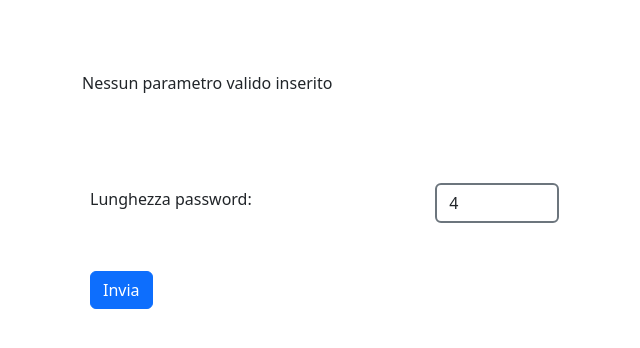
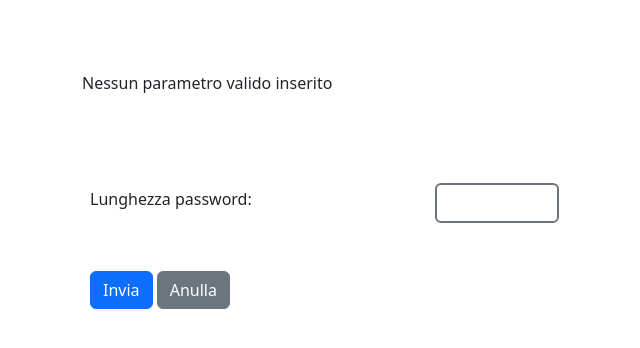
Before and after one commit to Antonio-Italiano/php-strong-password-generator, a PHP site: page / in a window 1280 px wide. Shown: the part 191-539 px from the top of the page, without its empty margins (266-906 px from the left). Run offline with PHP 8.4, Linux system fonts and the light colour scheme.

Commit message:
CHOSEN NUMBER RECOVERY

```diff
--- a/index.php
+++ b/index.php
@@ -1,5 +1,8 @@
 <?php
-// $password_lengt = $_GET['password-lenght'];
+# CHOSEN NUMBER RECOVERY
+$psw_lenght = $_GET['psw-lenght'] ?? null;
+// var_dump($psw_lengt);
+// die();
 ?>
 
 <!DOCTYPE html>
@@ -23,13 +26,14 @@
   <form action="#" method="GET" class="p-4 bg-white">
     <div class="row">
       <div class="col-7 d-flex align-items-center">
-        <label for="password-lenght" class="form-label">Lunghezza password:</label>
+        <label for="psw-lenght" class="form-label">Lunghezza password:</label>
       </div>
       <div class="col-3 d-flex align-items-center">
-          <input value="4" type="text" class="form-control border border-2 border-secondary" id="password-lenght" name="password-lenght">
+          <input value="<?= $psw_lenght ?>" type="number" id="psw-lenght" min="6" name="psw-lenght" class="form-control border border-2 border-secondary">
       </div>
       <div class="col-12 mt-5">
         <button class="btn btn-primary">Invia</button>
+        <a href="index.php" class="btn btn-secondary">Anulla</a>
       </div>
     </div>
   </form>
```
